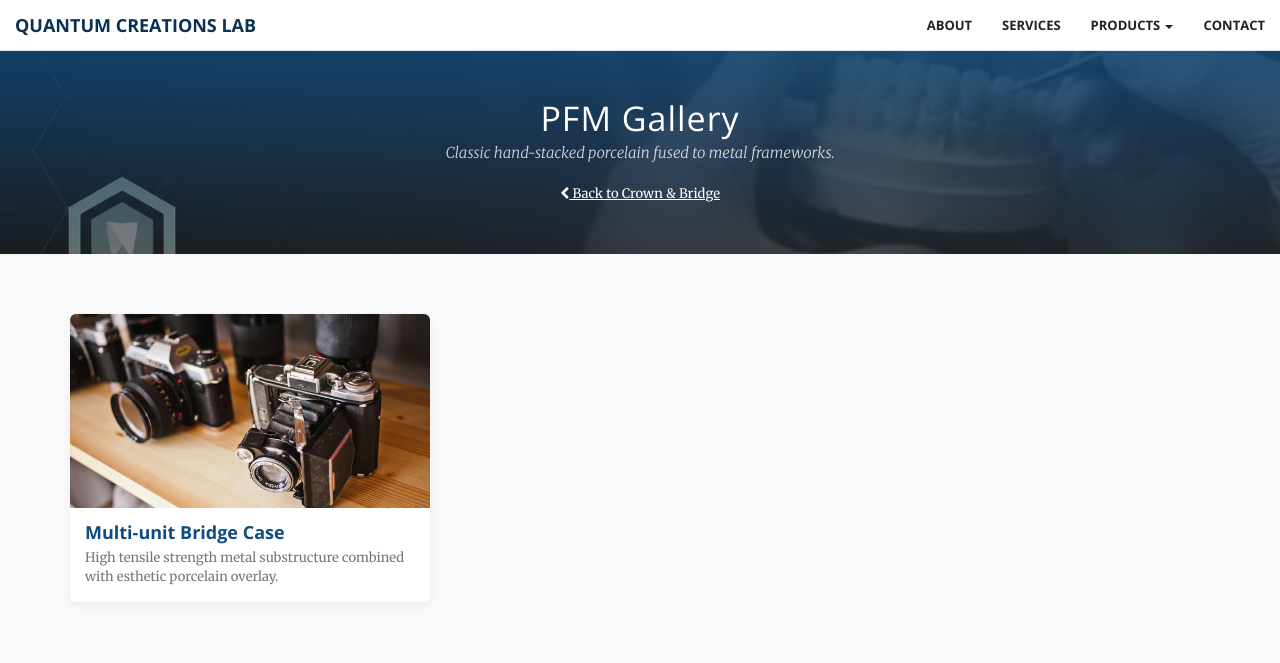
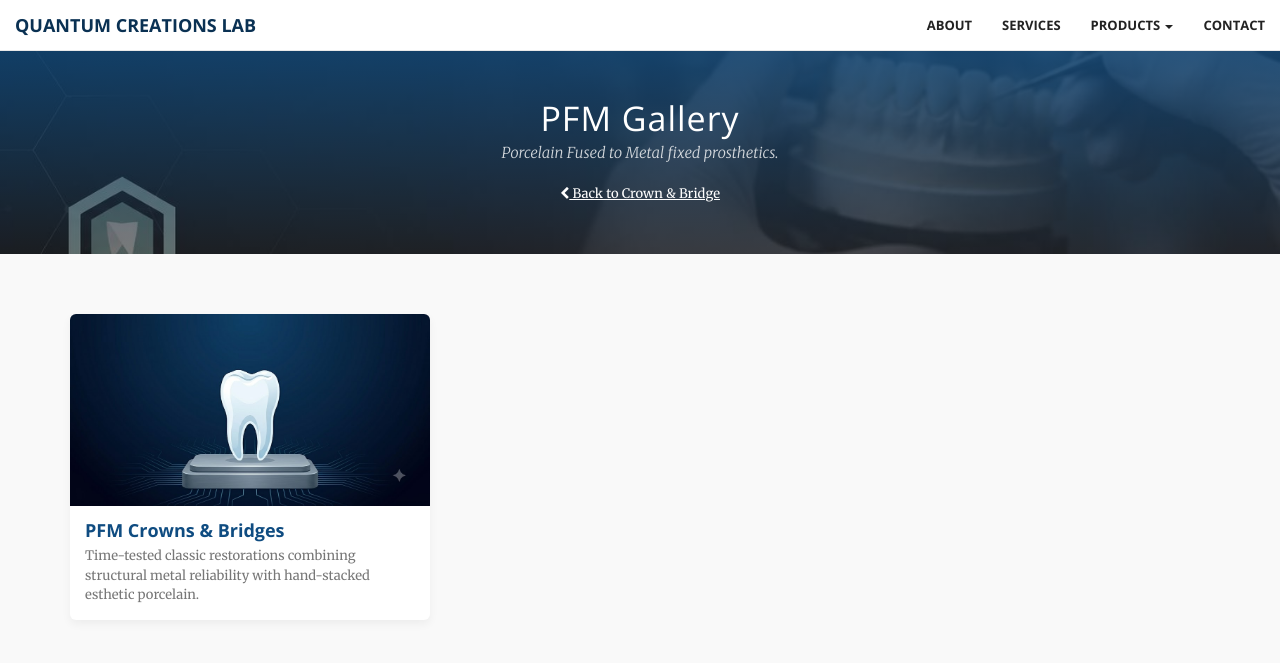
Before and after one commit to jj2hh/quantumlab, a Jekyll site: the page built from pages/products-crown-pfm.html, in a window 1280 px wide. Shown: the top 663 px of the page. Built offline with Jekyll 4.4.1, drawn with Linux system fonts in a browser that asks for light colours; nearby versions of some CDN libraries; library files that are not in the unit come from our copies; a script that is not in the unit is left out.

Commit message:
Update products-crown-pfm.html

```diff
--- a/pages/products-crown-pfm.html
+++ b/pages/products-crown-pfm.html
@@ -4,28 +4,64 @@
 permalink: /pages/products-crown-pfm.html
 ---
 
-<header class="about-header text-center text-white d-flex align-items-center"
-        style="background: linear-gradient(rgba(15, 76, 129, 0.9), rgba(34, 34, 34, 0.6)), url('../img/header.jpg') no-repeat center center;
-               background-size: cover; padding: 80px 0 50px 0; min-height: 220px;">
+<header class="about-header text-center text-white d-flex align-items-center" style="background: linear-gradient(rgba(15, 76, 129, 0.9), rgba(34, 34, 34, 0.6)), url('../img/header.jpg') no-repeat center center; background-size: cover; padding: 80px 0 50px 0; min-height: 220px;">
   <div class="container">
     <h1 class="display-4 font-weight-bold" style="color: #ffffff; font-size: 34px; margin-bottom: 5px; letter-spacing: 1px;">PFM Gallery</h1>
-        <p class="lead" style="color: rgba(255,255,255,0.8); font-size: 15px; font-style: italic;">Classic hand-stacked porcelain fused to metal frameworks.</p>
-        <a href="{{ site.baseurl }}/pages/products-crown.html" style="color: #ffffff; text-decoration: underline; font-size: 13px;"><i class="fa fa-chevron-left"></i> Back to Crown & Bridge</a>
+    <p class="lead" style="color: rgba(255,255,255,0.8); font-size: 15px; font-style: italic;">Porcelain Fused to Metal fixed prosthetics.</p>
+    <a href="{{ site.baseurl }}/pages/products-crown.html" style="color: #ffffff; text-decoration: underline; font-size: 13px;">
+      <i class="fa fa-chevron-left"></i> Back to Crown & Bridge
+    </a>
   </div>
 </header>
 
 <section style="padding: 60px 0; background-color: #f9f9f9;">
   <div class="container">
-        <div class="row">
+    <div id="pfm-gallery-container" class="row">
+      </div>
+  </div>
+</section>
+
+<script>
+document.addEventListener("DOMContentLoaded", () => {
+  const container = document.getElementById("pfm-gallery-container");
+
+  fetch("./pfm-products.json")
+    .then(response => {
+      if (!response.ok) throw new Error("데이터를 불러오지 못했습니다.");
+      return response.json();
+    })
+    .then(data => {
+      const cardHTML = data.map(item => {
+        let mediaHTML = '';
+        if (item.type === 'video') {
+          mediaHTML = `
+            <div style="position:relative; padding-top:56.25%; width:100%;">
+              <iframe src="${item.videoUrl}" style="position:absolute; top:0; left:0; width:100%; height:100%; border:0;" allowfullscreen></iframe>
+            </div>`;
+        } else if (item.type === 'mp4') {
+          mediaHTML = `<video src="${item.videoFile}" controls autoplay loop muted style="width: 100%; height: auto; display: block;"></video>`;
+        } else {
+          mediaHTML = `<img src="${item.image}" class="img-responsive" alt="${item.title}" style="width: 100%;">`;
+        }
+
+        return `
           <div class="col-md-4 col-sm-6" style="margin-bottom: 30px;">
-                <div style="background: #ffffff; border-radius: 6px; overflow: hidden; box-shadow: 0 4px 10px rgba(0,0,0,0.05);">
-                    <img src="../img/portfolio/3.jpg" class="img-responsive" alt="PFM Bridge" style="width: 100%;">
+            <div style="background: #ffffff; border-radius: 6px; overflow: hidden; box-shadow: 0 4px 10px rgba(0, 0, 0, 0.05);">
+              ${mediaHTML}
               <div style="padding: 15px;">
-                        <h4 style="color: #0f4c81; font-weight: 700; margin-top: 0; margin-bottom: 5px;">Multi-unit Bridge Case</h4>
-                        <p class="text-muted" style="font-size: 13px; margin-bottom: 0;">High tensile strength metal substructure combined with esthetic porcelain overlay.</p>
+                <h4 style="color: #0f4c81; font-weight: 700; margin-top: 0; margin-bottom: 5px;">${item.title}</h4>
+                <p class="text-muted" style="font-size: 13px; margin-bottom: 0;">${item.description}</p>
               </div>
             </div>
           </div>
-        </div>
-    </div>
-</section>
+        `;
+      }).join("");
+
+      container.innerHTML = cardHTML;
+    })
+    .catch(error => {
+      console.error("Error:", error);
+      container.innerHTML = `<div class="col-12 text-center"><p>데이터를 로드하는 중 오류가 발생했습니다.</p></div>`;
+    });
+});
+</script>
```
Lines whose indentation alone changed are shown as unchanged.
